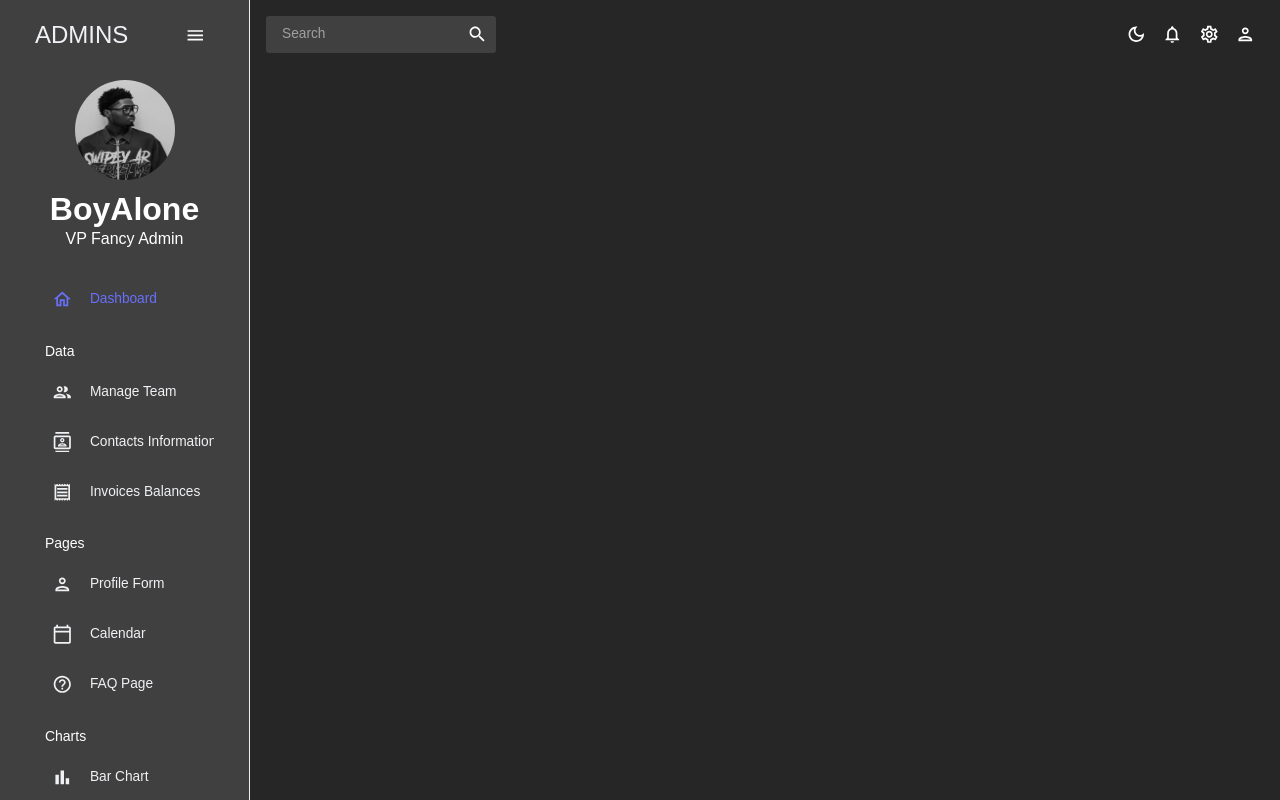
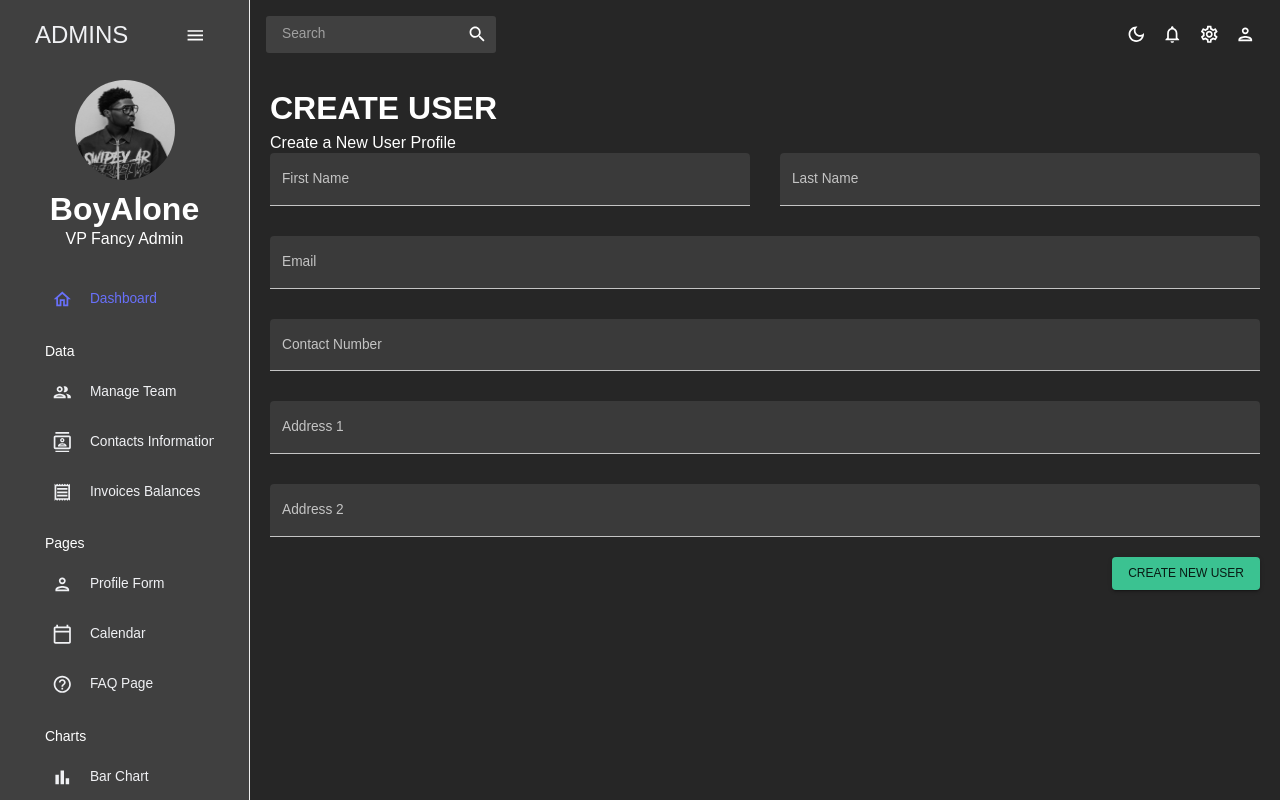
Before and after one commit to BoyAloneGraphix001/Admin-Dashboard, a React (Vite) app: page /form in a window 1280 px wide. Shown: the top 800 px of the page. Built offline with nearby package versions, Linux system fonts and the light colour scheme.

Commit message:
done with the forms section

```diff
--- a/src/App.jsx
+++ b/src/App.jsx
@@ -7,8 +7,8 @@ import Dashboard from "./scenes/dashboard"
 import Team from "./scenes/team"
 import Invoices from "./scenes/invoices"
 import Contacts from "./scenes/contacts"
+import Form from "./scenes/form"
 // import Bar from "./scenes/bar"
-// import Form from "./scenes/form"
 // import Line from "./scenes/line"
 // import Pie from "./scenes/pie"
 // import FAQ from "./scenes/faq"
@@ -34,7 +34,7 @@ function App() {
               <Route path="/team" element={<Team />} />
               <Route path="/contacts" element={<Contacts />} />
               <Route path="/invoices" element={<Invoices />} />
-              {/* <Route path="/form" element={<Form />} /> */}
+              <Route path="/form" element={<Form />} />
               {/* <Route path="/bar" element={<Bar />} /> */}
               {/* <Route path="/pie" element={<Pie />} /> */}
               {/* <Route path="/line" element={<Line />} /> */}
--- a/src/scenes/form/index.jsx
+++ b/src/scenes/form/index.jsx
@@ -47,7 +47,82 @@ const Form = () => {
             >
                 {({ values, errors, touched, handleBlur, handleChange, handleSubmit }) => (
                     <form onSubmit={handleSubmit}>
-
+                        <Box sx={{ display: "grid",
+                                    gap: "30px",               gridTemplateColumns: "repeat(4, minmax(0, 1fr))",
+                                    "& > div": { gridColumn: isNonMobile ? undefined : "span 4" },
+                        }}>
+                            <TextField fullWidth
+                                        variant="filled"
+                                        type="text"
+                                        label="First Name"
+                                        onBlur={handleBlur}
+                                        onChange={handleChange}
+                                        value={values.firstName}
+                                        name="firstName"
+                                        error={!!touched.firstName && !!errors.firstName}
+                                        helperText={touched.firstName && errors.firstName}
+                                        sx={{ gridColumn: "span 2" }} />
+                            <TextField fullWidth
+                                        variant="filled"
+                                        type="text"
+                                        label="Last Name"
+                                        onBlur={handleBlur}
+                                        onChange={handleChange}
+                                        value={values.lastName}
+                                        name="lastName"
+                                        error={!!touched.lastName && !!errors.lastName}
+                                        helperText={touched.lastName && errors.lastName}
+                                        sx={{ gridColumn: "span 2" }} />
+                            <TextField fullWidth
+                                        variant="filled"
+                                        type="text"
+                                        label="Email"
+                                        onBlur={handleBlur}
+                                        onChange={handleChange}
+                                        value={values.email}
+                                        name="email"
+                                        error={!!touched.email && !!errors.email}
+                                        helperText={touched.email && errors.email}
+                                        sx={{ gridColumn: "span 4" }} />
+                            <TextField fullWidth
+                                        variant="filled"
+                                        type="text"
+                                        label="Contact Number"
+                                        onBlur={handleBlur}
+                                        onChange={handleChange}
+                                        value={values.contact}
+                                        name="contact"
+                                        error={!!touched.contact && !!errors.contact}
+                                        helperText={touched.contact && errors.contact}
+                                        sx={{ gridColumn: "span 4" }} />
+                            <TextField fullWidth
+                                        variant="filled"
+                                        type="text"
+                                        label="Address 1"
+                                        onBlur={handleBlur}
+                                        onChange={handleChange}
+                                        value={values.address1}
+                                        name="address1"
+                                        error={!!touched.address1 && !!errors.address1}
+                                        helperText={touched.address1 && errors.address1}
+                                        sx={{ gridColumn: "span 4" }} />
+                            <TextField fullWidth
+                                        variant="filled"
+                                        type="text"
+                                        label="Address 2"
+                                        onBlur={handleBlur}
+                                        onChange={handleChange}
+                                        value={values.address2}
+                                        name="address2"
+                                        error={!!touched.address2 && !!errors.address2}
+                                        helperText={touched.address2 && errors.address2}
+                                        sx={{ gridColumn: "span 4" }} />
+                        </Box>
+                        <Box sx={{ display: "flex", justifyContent: "end", mt: "20px" }}>
+                            <Button type="submit" color="secondary" variant="contained">
+                                Create New User
+                            </Button>
+                        </Box>
                     </form>
                 )}
             </Formik>
```
